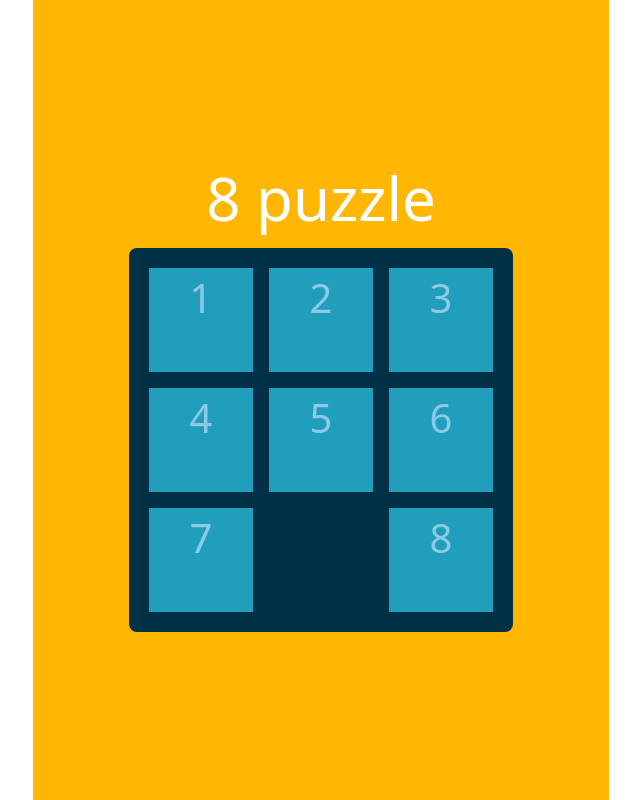
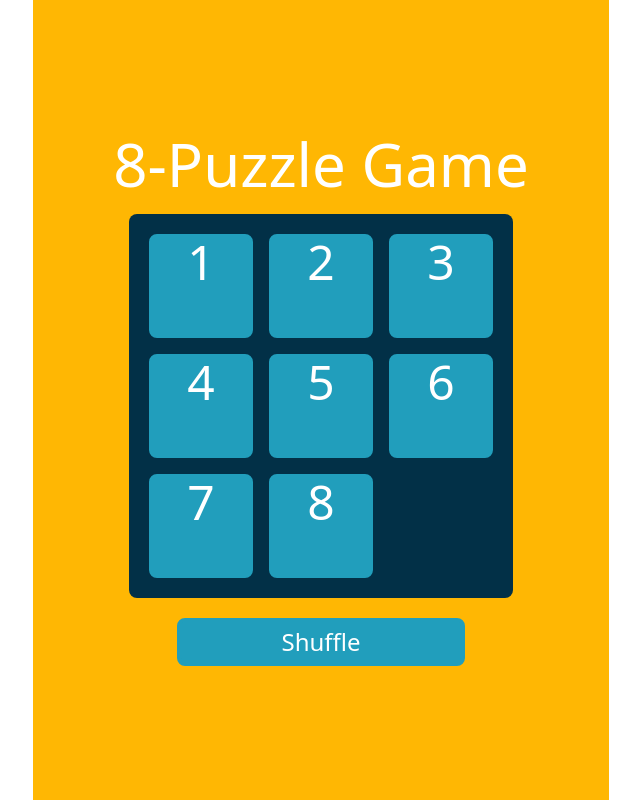
Before and after one commit to Dandrezz/8-puzzle, a React (Vite) app: page / in a window 1280 px wide. Shown: the whole page, without its empty margins (319-959 px from the left). Built offline with nearby package versions, Linux system fonts and the light colour scheme.

Commit message:
Implementación de funcionalidad v1

```diff
--- a/index.html
+++ b/index.html
@@ -4,7 +4,7 @@
     <meta charset="UTF-8" />
     <link rel="icon" type="image/svg+xml" href="/vite.svg" />
     <meta name="viewport" content="width=device-width, initial-scale=1.0" />
-    <title>Vite + React + TS</title>
+    <title>8-puzzle</title>
   </head>
   <body>
     <div id="root"></div>
--- a/src/App.css
+++ b/src/App.css
@@ -6,4 +6,11 @@
     background-color: #219ebc;
     align-items: center;
     user-select: none;
+    border: solid 4px #219ebc;
 }
+
+.section:hover{
+    color: #219ebc;
+    background-color: #8ECAE6;
+    border: solid 4px #219ebc;
+}
--- a/src/App.tsx
+++ b/src/App.tsx
@@ -1,38 +1,131 @@
-import { useEffect } from 'react'
+import { useEffect, useState } from 'react'
 import './App.css'
 
 function App() {
 
-	const validKeys = ['ArrowUp', 'ArrowDown', 'ArrowLeft', 'ArrowRight','w','a','s','d']
+	const validKeys = ['ArrowUp', 'ArrowDown', 'ArrowLeft', 'ArrowRight', 'w', 'a', 's', 'd']
+
+	const stateGame = {
+		1: {
+			x: 0,
+			y: 0,
+		},
+		2: {
+			x: 0,
+			y: 1,
+		},
+		3: {
+			x: 0,
+			y: 2,
+		},
+		4: {
+			x: 1,
+			y: 0,
+		},
+		5: {
+			x: 1,
+			y: 1,
+		},
+		6: {
+			x: 1,
+			y: 2,
+		},
+		7: {
+			x: 2,
+			y: 0,
+		},
+		8: {
+			x: 2,
+			y: 1,
+		},
+		0: {
+			x: 2,
+			y: 2,
+		}
+	}
+
+	const dataState: number[][] = [
+		[1, 2, 3],
+		[4, 5, 6],
+		[7, 8, 0]
+	]
 
 	const handlePressKey = (e: KeyboardEvent) => {
-		if (validKeys.includes(e.key)){
-			console.table(e.key);
+		if (validKeys.includes(e.key)) {
+			const { x, y } = stateGame[0]
+			let target = -1;
+			if (e.key === 'ArrowUp' || e.key === 'w') {
+				const newX = x + 1
+				if (newX < 3) {
+					target = dataState[newX][y]
+					const temp = dataState[x][y]
+					dataState[x][y] = dataState[newX][y]
+					dataState[newX][y] = temp
+					stateGame[target].x = stateGame[0].x
+					stateGame[0].x = newX
+				}
+			} else if (e.key === 'ArrowDown' || e.key === 's') {
+				const newX = x - 1
+				if (newX >= 0) {
+					target = dataState[newX][y]
+					const temp = dataState[x][y]
+					dataState[x][y] = dataState[newX][y]
+					dataState[newX][y] = temp
+					stateGame[target].x = stateGame[0].x
+					stateGame[0].x = newX
+				}
+			} else if (e.key === 'ArrowLeft' || e.key === 'a') {
+				const newY = y + 1
+				if (newY < 3) {
+					target = dataState[x][newY]
+					const temp = dataState[x][y]
+					dataState[x][y] = dataState[x][newY]
+					dataState[x][newY] = temp
+					stateGame[target].y = stateGame[0].y
+					stateGame[0].y = newY
+				}
+			} else if (e.key === 'ArrowRight' || e.key === 'd') {
+				const newY = y - 1
+				if (newY >= 0){
+					target = dataState[x][newY]
+					const temp = dataState[x][y]
+					dataState[x][y] = dataState[x][newY]
+					dataState[x][newY] = temp
+					stateGame[target].y = stateGame[0].y
+					stateGame[0].y = newY
+				}
+			}
+			setDataTable(dataState.flat())
 		}
 	}
+
+	const [dataTable, setDataTable] = useState(dataState.flat())
 
 	useEffect(() => {
 		document.addEventListener('keydown', handlePressKey)
 	}, [])
 
-
 	return (
 		<div
 			className="max-w-xl m-auto grid grid-cols-1 place-content-center w-full h-screen p-4 text-center"
-			style={{backgroundColor:'#FFB703'}}
-			onKeyDown={(e)=>console.log(e.target)}>
-			<h1 className='text-6xl text-white mb-5'>8 puzzle</h1>
-			<div className='grid grid-cols-3 gap-4 p-5 rounded-lg justify-items-stretch w-96 h-96 mx-auto' style={{backgroundColor:'#023047'}}>
-				<div className='section'>1</div>
-				<div className='section'>2</div>
-				<div className='section'>3</div>
-				<div className='section'>4</div>
-				<div className='section'>5</div>
-				<div className='section'>6</div>
-				<div className='section'>7</div>
-				<div></div>
-				<div className='section'>8</div>
+			style={{ backgroundColor: '#FFB703' }}>
+			<h1 className='text-6xl text-white mb-5'>8-Puzzle Game</h1>
+			<div className='grid grid-cols-3 gap-4 p-5 rounded-lg justify-items-stretch w-96 h-96 mx-auto' style={{ backgroundColor: '#023047' }}>
+				{
+					dataTable.map((item) => {
+						return (
+							item !== 0 ?
+								<div
+									key={item}
+									className='section text-5xl text-white rounded-lg align-middle'>
+									{item}
+								</div> :
+								<div key={item}></div>
+						)
+					})
+				}
 			</div>
+			<button className="text-white rounded-lg section mt-5 w-72 mx-auto text-2xl h-12">Shuffle</button>
 		</div>
 	)
 }
```
Also changed, not shown: 1 other file (tests, documents, lock files or other folders).
